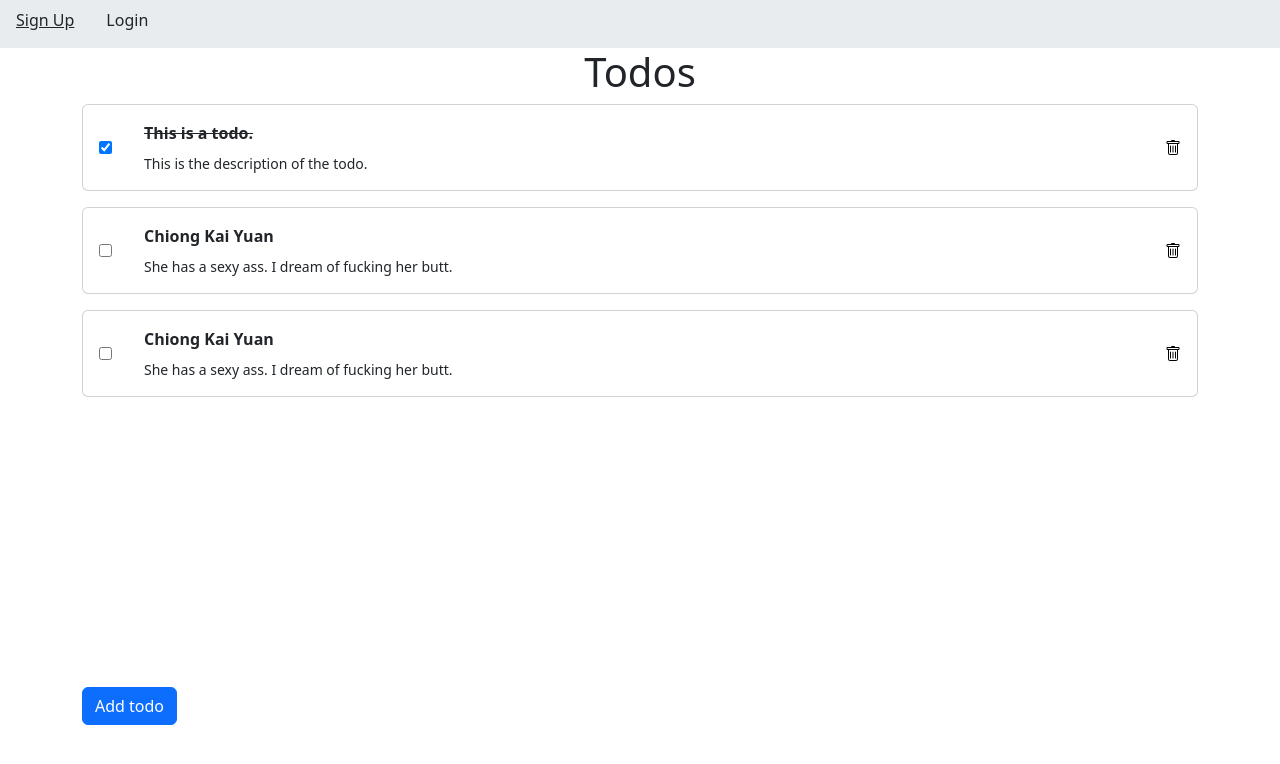
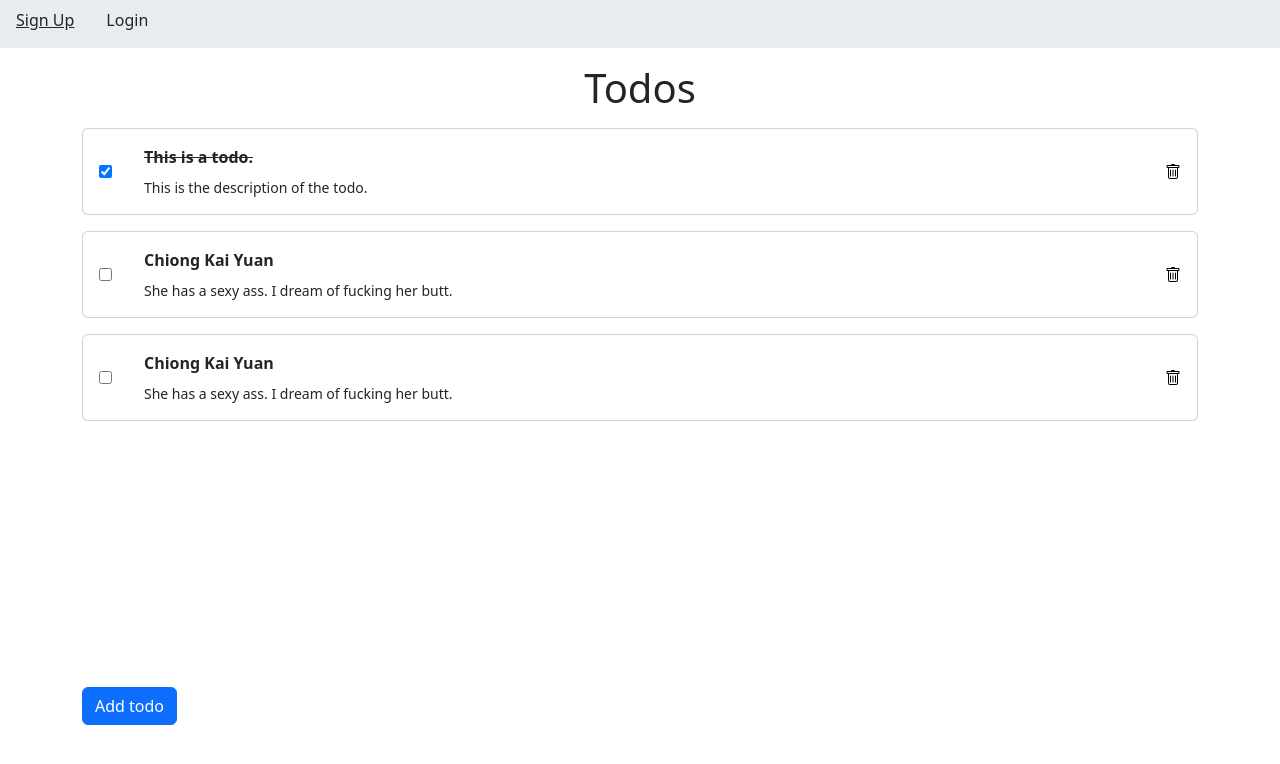
Before and after one commit to Justin-del/Todo-App, a SvelteKit app in the folder frontend/: page /todos in a window 1280 px wide. Shown: the top 764 px of the page. Built offline with nearby package versions, Linux system fonts and the light colour scheme.

Commit message:
- Created a PageTitle component. - Solved the problem of page titles touching the status bar.

```diff
--- /dev/null
+++ b/frontend/src/components/PageTitle.svelte
@@ -0,0 +1,5 @@
+<script lang="ts">
+    const {title}:{title:string} = $props();
+</script>
+
+<h1 class="text-center my-3">{title}</h1>
--- a/frontend/src/routes/login/+page.svelte
+++ b/frontend/src/routes/login/+page.svelte
@@ -3,6 +3,7 @@
 	import { isValidEmailAddress } from "$lib/Email";
 	import { getConnectionToServerFailureMessage } from "$lib/Messages";
 	import SubmitButton from "../../components/Buttons/SubmitButton.svelte";
+	import PageTitle from "../../components/PageTitle.svelte";
 
   let shouldShowPassword = $state(false);
 
@@ -40,7 +41,7 @@
   }
 </script>
 
-<h1 class="text-center">Login</h1>
+<PageTitle title="Login"></PageTitle>
 
 <form bind:this={form_element}>
   <div class="mb-3">
--- a/frontend/src/routes/sign-up/+page.svelte
+++ b/frontend/src/routes/sign-up/+page.svelte
@@ -3,6 +3,7 @@
 	import { isValidEmailAddress } from "$lib/Email";
 	import { getConnectionToServerFailureMessage } from "$lib/Messages";
 	import SubmitButton from "../../components/Buttons/SubmitButton.svelte";
+	import PageTitle from "../../components/PageTitle.svelte";
 
   let shouldShowPassword = $state(false);
 
@@ -41,7 +42,7 @@
   }
 </script>
 
-<h1 class="text-center">Sign Up</h1>
+<PageTitle title="Sign Up"></PageTitle>
 
 <form bind:this={form_element}>
   <div class="mb-3">
--- a/frontend/src/routes/todos/+page.svelte
+++ b/frontend/src/routes/todos/+page.svelte
@@ -1,5 +1,6 @@
 <script lang="ts">
     import type {todo} from "../../../../shared_types_between_frontend_and_backend"
+	import PageTitle from "../../components/PageTitle.svelte";
 	import Todo from "../../components/Todo.svelte";
     /**
      * Generate fake todo data for now.
@@ -8,7 +9,7 @@
 </script>
 
 <div class="d-flex flex-column" style="height:90%;max-height:90%;">
-    <h1 class="text-center">Todos</h1>
+    <PageTitle title="Todos"></PageTitle>
     <div class="flex-grow-1 overflow-auto">
         {#each todos as todo}
             <div class="d-contents mb-3">
```
